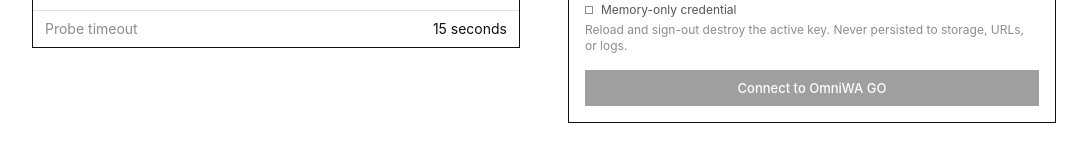
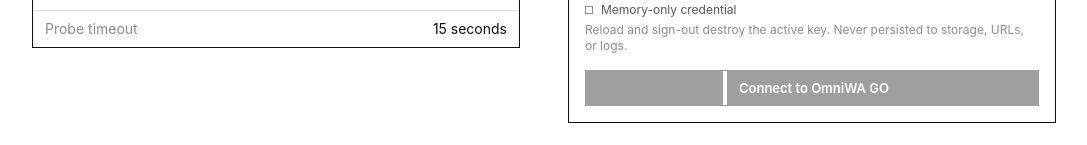
Before and after one commit to hiepknor/omniwa-console, a React (Vite) app: page /connect in a window 1280 px wide. Shown: the part 535-680 px from the top of the page, without its empty margins (96-1183 px from the left). Built offline with nearby package versions, Linux system fonts and the light colour scheme.

Commit message:
feat: redesign shared button actions

```diff
--- a/scripts/check-design.mjs
+++ b/scripts/check-design.mjs
@@ -13,6 +13,11 @@ for (const marker of ['useModalFocus', 'aria-labelledby', 'closeDisabled']) {
 const drawer = await read('src/ui/Drawer.tsx');
 for (const marker of ['useModalFocus', 'aria-labelledby']) {
   if (!drawer.includes(marker)) failures.push(`src/ui/Drawer.tsx: missing ${marker}`);
+}
+
+const button = await read('src/ui/Button.tsx');
+for (const marker of ['data-variant', 'active:translate-x-px', 'focus-visible:outline-2', 'disabled:pointer-events-none', 'ButtonLink']) {
+  if (!button.includes(marker)) failures.push(`src/ui/Button.tsx: action contract is missing ${marker}`);
 }
 
 const table = await read('src/ui/Table.tsx');
--- a/src/app/UiGallery.tsx
+++ b/src/app/UiGallery.tsx
@@ -100,6 +100,7 @@ export function UiGallery() {
             <Button>Ghost</Button>
             <Button variant="danger">Danger</Button>
             <Button disabled>Disabled</Button>
+            <Button aria-busy>Working…</Button>
             <Button onClick={() => setDrawer(true)}>Open drawer</Button>
             <Button onClick={() => setDialog(true)}>Open dialog</Button>
           </div>
--- a/src/features/campaigns/CampaignsView.tsx
+++ b/src/features/campaigns/CampaignsView.tsx
@@ -1,7 +1,7 @@
 import type { ReactNode } from 'react';
 import type { Campaign, CampaignStatus } from '@/api/campaigns';
 import { humanizeToken, relativeTime } from '@/lib/format';
-import { Button, CursorPagination, Field, PageHeader, Panel, Select, StateNotice, Status, Table, Td, Th, Tr, type Tone } from '@/ui';
+import { Button, ButtonLink, CursorPagination, Field, PageHeader, Panel, Select, StateNotice, Status, Table, Td, Th, Tr, type Tone } from '@/ui';
 
 const statuses: CampaignStatus[] = ['draft', 'scheduled', 'running', 'paused', 'completed', 'aborted', 'failed'];
 
@@ -43,7 +43,7 @@ export function CampaignsView(props: CampaignsViewProps) {
         actions={
           <>
             <Button onClick={props.onRefresh} disabled={props.refreshing} aria-busy={props.refreshing || undefined}>{props.refreshing ? 'Refreshing…' : 'Refresh'}</Button>
-            {props.newHref ? <a href={props.newHref} className="inline-flex items-center h-9 px-3 text-[13px] font-medium bg-fg text-bg border border-fg hover:bg-fg-2">New campaign</a> : null}
+            {props.newHref ? <ButtonLink href={props.newHref} variant="primary">New campaign</ButtonLink> : null}
           </>
         }
       />
--- a/src/ui/Button.tsx
+++ b/src/ui/Button.tsx
@@ -1,25 +1,88 @@
-import type { ButtonHTMLAttributes } from 'react';
+import type { AnchorHTMLAttributes, ButtonHTMLAttributes, ReactNode } from 'react';
 import { cn } from './cn';
 
-type Variant = 'ghost' | 'primary' | 'danger';
+export type ButtonVariant = 'ghost' | 'primary' | 'danger';
 
-const base =
-  'inline-flex items-center justify-center gap-2 h-9 px-3 text-[13px] font-medium leading-none whitespace-nowrap border transition-colors select-none disabled:opacity-40 disabled:pointer-events-none focus-visible:outline-2 focus-visible:outline-offset-0 focus-visible:outline-accent';
+type SharedProps = {
+  children: ReactNode;
+  className?: string;
+  variant?: ButtonVariant;
+};
 
-const variants: Record<Variant, string> = {
-  // Comic inverted block for the single primary action.
-  primary: 'bg-fg text-bg border-fg hover:bg-fg-2 hover:border-fg-2',
-  ghost: 'bg-transparent text-fg border-line hover:bg-elevated hover:border-line-strong',
-  // Hazard-stripe hatch signals danger without hue; inverts on hover.
-  danger:
-    'text-fg border-line-strong bg-[repeating-linear-gradient(45deg,transparent_0_6px,rgba(0,0,0,0.09)_6px_8px)] hover:bg-fg hover:text-bg',
+const base = cn(
+  'group relative isolate inline-flex h-9 items-stretch justify-center overflow-hidden border',
+  'whitespace-nowrap text-[13px] font-semibold leading-none select-none',
+  'transition-[color,background-color,border-color,box-shadow,transform] duration-150 motion-reduce:transition-none',
+  'focus-visible:outline-2 focus-visible:outline-offset-2 focus-visible:outline-accent',
+  'active:translate-x-px active:translate-y-px active:shadow-none',
+  'disabled:pointer-events-none disabled:translate-x-0 disabled:translate-y-0 disabled:cursor-not-allowed disabled:opacity-40 disabled:shadow-none',
+  'aria-busy:cursor-progress',
+);
+
+const variants: Record<ButtonVariant, string> = {
+  primary: cn(
+    'border-fg bg-fg text-bg shadow-[2px_2px_0_var(--color-fg-3)]',
+    'hover:-translate-x-px hover:-translate-y-px hover:bg-fg-2 hover:shadow-[3px_3px_0_var(--color-fg-3)]',
+  ),
+  ghost: cn(
+    'border-line-strong bg-surface text-fg',
+    'hover:-translate-x-px hover:-translate-y-px hover:bg-elevated hover:shadow-[2px_2px_0_var(--color-line-strong)]',
+  ),
+  danger: cn(
+    'border-fg bg-[repeating-linear-gradient(45deg,var(--color-surface)_0_6px,var(--color-elevated)_6px_8px)] text-fg shadow-[2px_2px_0_var(--color-fg)]',
+    'hover:-translate-x-px hover:-translate-y-px hover:bg-fg hover:text-bg hover:shadow-[3px_3px_0_var(--color-fg-3)]',
+  ),
 };
+
+const rails: Record<ButtonVariant, string> = {
+  primary: 'bg-bg',
+  ghost: 'bg-fg',
+  danger: 'bg-[repeating-linear-gradient(135deg,var(--color-fg)_0_2px,var(--color-bg)_2px_4px)]',
+};
+
+function ButtonContent({ children, variant }: { children: ReactNode; variant: ButtonVariant }) {
+  return (
+    <>
+      <span aria-hidden className={cn('w-1 shrink-0 self-stretch border-r border-current/20', rails[variant])} />
+      <span className="relative z-10 inline-flex min-w-0 items-center justify-center gap-2 px-3">
+        {children}
+      </span>
+    </>
+  );
+}
+
+export function buttonClassName(variant: ButtonVariant = 'ghost', className?: string): string {
+  return cn(base, variants[variant], className);
+}
 
 export function Button({
   variant = 'ghost',
   className,
   type = 'button',
+  children,
   ...props
-}: ButtonHTMLAttributes<HTMLButtonElement> & { variant?: Variant }) {
-  return <button type={type} className={cn(base, variants[variant], className)} {...props} />;
+}: ButtonHTMLAttributes<HTMLButtonElement> & SharedProps) {
+  return (
+    <button
+      type={type}
+      data-variant={variant}
+      className={buttonClassName(variant, className)}
+      {...props}
+    >
+      <ButtonContent variant={variant}>{children}</ButtonContent>
+    </button>
+  );
 }
+
+export function ButtonLink({
+  variant = 'ghost',
+  className,
+  children,
+  ...props
+}: AnchorHTMLAttributes<HTMLAnchorElement> & SharedProps) {
+  return (
+    <a data-variant={variant} className={buttonClassName(variant, className)} {...props}>
+      <ButtonContent variant={variant}>{children}</ButtonContent>
+    </a>
+  );
+}
--- a/src/ui/index.ts
+++ b/src/ui/index.ts
@@ -1,5 +1,5 @@
 export { cn } from './cn';
-export { Button } from './Button';
+export { Button, ButtonLink, type ButtonVariant } from './Button';
 export { Status, type Tone } from './Status';
 export { Input, Field } from './Input';
 export { Select } from './Select';
```
Also changed, not shown: 2 other files (tests, documents, lock files or other folders).
